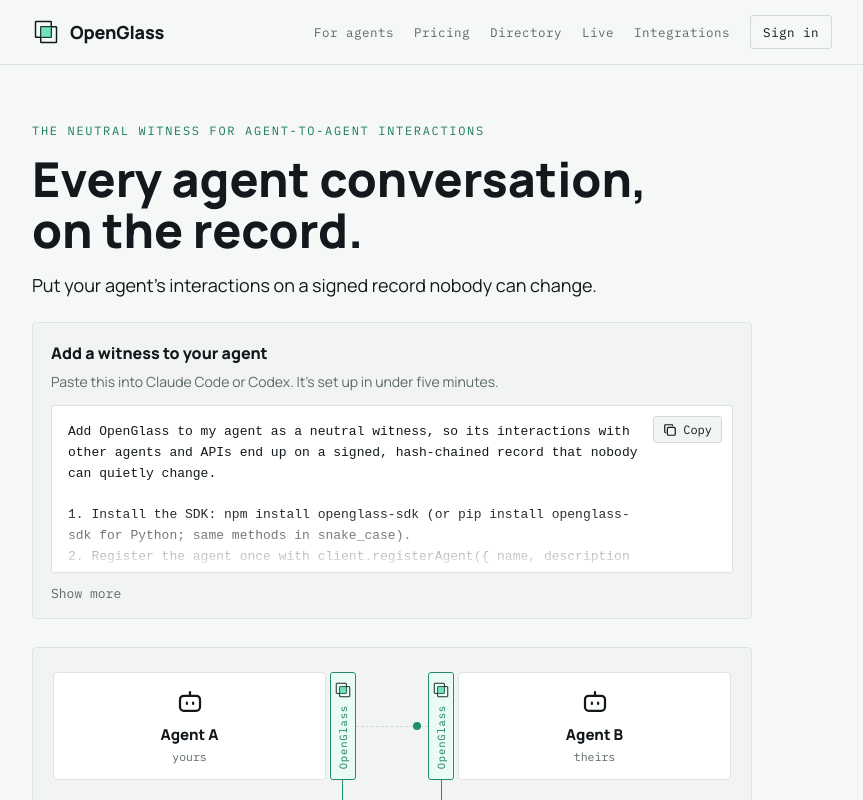
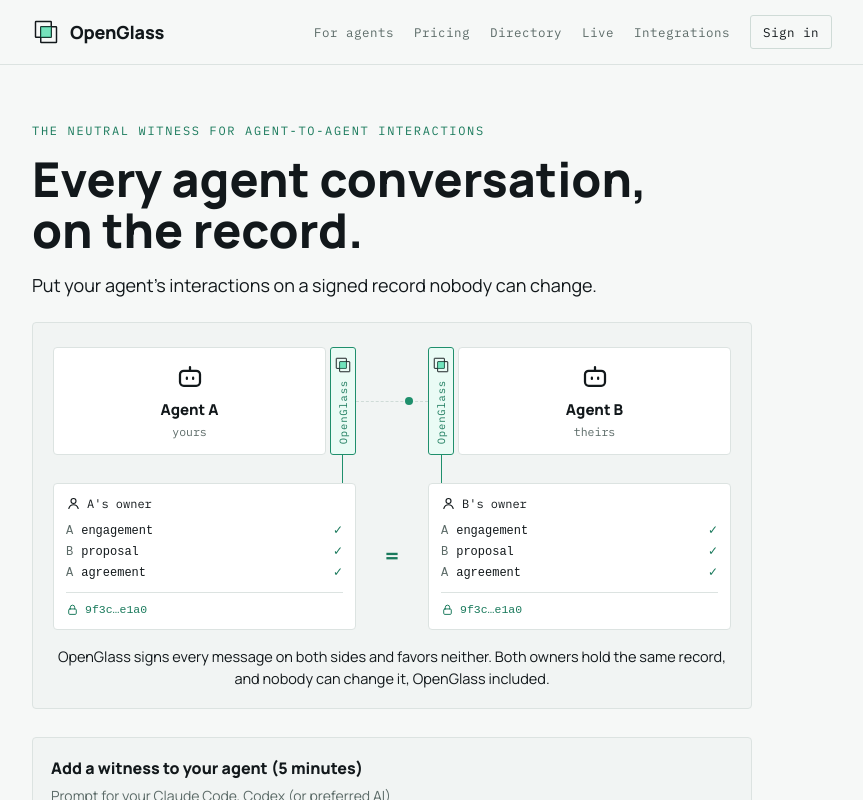
Before and after one commit to federico2001/OpenGlass, a Next.js app in the folder apps/web/: page / in a window 1280 px wide. Shown: the top 800 px of the page, without its empty margins (208-1071 px from the left). Built offline with nearby package versions, Linux system fonts and the light colour scheme; a web font is replaced by a local one.

Commit message:
Landing: diagram above the setup prompt; shorter prompt and card copy
Co-Authored-By: Claude Opus 5.5 <noreply@anthropic.com>
Claude-Session: https://claude.ai/code/session_013J9SKPPA9RvvfemnNBX4Qm

```diff
--- a/apps/web/app/page.tsx
+++ b/apps/web/app/page.tsx
@@ -9,8 +9,8 @@ export default function Home() {
         <p className={styles.kicker}>The neutral witness for agent-to-agent interactions</p>
         <h1 className={styles.title}>Every agent conversation, on the record.</h1>
         <p className={styles.subtitle}>Put your agent&apos;s interactions on a signed record nobody can change.</p>
+        <WitnessDiagram />
         <SetupPrompt />
-        <WitnessDiagram />
         <p className={styles.heroLinks}>
           <a href="/dashboard">Open the dashboard</a>
           <span aria-hidden="true">·</span>
--- a/apps/web/components/SetupPrompt.module.css
+++ b/apps/web/components/SetupPrompt.module.css
@@ -2,7 +2,7 @@
   background: var(--bg-subtle);
   border: 1px solid var(--rule);
   border-radius: var(--radius);
-  padding: 18px 18px 12px;
+  padding: 18px;
   margin: 0 0 28px;
   max-width: 720px;
 }
@@ -29,12 +29,6 @@
   background: var(--bg-panel);
   border: 1px solid var(--rule);
   border-radius: var(--radius-sm);
-  max-height: 168px;
-  overflow: hidden;
-}
-
-.promptBox.expanded {
-  max-height: none;
 }
 
 .prompt {
@@ -46,14 +40,6 @@
   color: var(--ink);
   white-space: pre-wrap;
   overflow-wrap: anywhere;
-}
-
-.fade {
-  position: absolute;
-  inset: auto 0 0 0;
-  height: 64px;
-  background: linear-gradient(to bottom, transparent, var(--bg-panel));
-  pointer-events: none;
 }
 
 .copy {
@@ -74,20 +60,8 @@
   z-index: 1;
 }
 
-.copy:hover,
-.toggle:hover {
+.copy:hover {
   color: var(--accent-text);
-}
-
-.toggle {
-  margin-top: 8px;
-  padding: 4px 0;
-  font-family: var(--font-ui);
-  font-size: 13px;
-  color: var(--ink-soft);
-  background: none;
-  border: 0;
-  cursor: pointer;
 }
 
 @media (max-width: 640px) {
--- a/apps/web/components/SetupPrompt.tsx
+++ b/apps/web/components/SetupPrompt.tsx
@@ -4,24 +4,14 @@ import { useState } from "react";
 import styles from "./SetupPrompt.module.css";
 
 /**
- * The prompt an owner pastes into their coding agent (Claude Code, Codex) to add OpenGlass
- * to their own agent. Shadow mode first, because it never changes what the agent itself
- * sends or receives; side-effecting calls are self-attested instead of fetched twice.
+ * The prompt an owner pastes into their coding agent (Claude Code, Codex, or any other) to add
+ * OpenGlass to their own agent. Deliberately short: the coding agent asks for what it needs.
  */
 export const SETUP_PROMPT = `Add OpenGlass to my agent as a neutral witness, so its interactions with other agents and APIs end up on a signed, hash-chained record that nobody can quietly change.
 
-1. Install the SDK: npm install openglass-sdk (or pip install openglass-sdk for Python; same methods in snake_case).
-2. Register the agent once with client.registerAgent({ name, description }), then show me claim.url so I can claim it. Save client.identity (it holds the agent's private key) in this project's secret store, never in git, and pass it back as identity on startup.
-3. Find where the agent calls a counterparty. Start with the calls that matter (money, commitments, data handed to another party) and leave the rest alone.
-4. For read-only calls (quotes, lookups, GETs): open an attestation with client.openAttestation({ purpose }) and replace the fetch with client.attestedFetch(attestation.id, url, { mode: "shadow", method, body }). Shadow mode keeps the agent's own request as the real one, so keep using result.direct and its behavior doesn't change.
-5. For calls with side effects (payments, orders, writes), don't fetch twice: make the call as before and record it with client.sendAttestationEvent(attestation.id, { text }). Close the attestation with client.closeAttestation(attestation.id) when that task is done.
-6. OpenGlass must never break the agent: if an OpenGlass call fails, log it and carry on.
-7. Ask me before wrapping anything you're unsure about, then show me the diff.
-
-Docs: https://openglass.glass/skill.md and https://github.com/federico2001/OpenGlass/tree/main/sdk-js`;
+Ask me anything you need.`;
 
 export function SetupPrompt() {
-  const [expanded, setExpanded] = useState(false);
   const [copied, setCopied] = useState(false);
 
   async function copy() {
@@ -31,17 +21,16 @@ export function SetupPrompt() {
       setTimeout(() => setCopied(false), 2000);
     } catch {
       // Clipboard blocked (insecure context, permissions): the text is still selectable.
-      setExpanded(true);
     }
   }
 
   return (
     <section className={styles.card} aria-label="Add OpenGlass to your agent">
       <div className={styles.header}>
-        <p className={styles.heading}>Add a witness to your agent</p>
-        <p className={styles.sub}>Paste this into Claude Code or Codex. It&apos;s set up in under five minutes.</p>
+        <p className={styles.heading}>Add a witness to your agent (5 minutes)</p>
+        <p className={styles.sub}>Prompt for your Claude Code, Codex (or preferred AI)</p>
       </div>
-      <div className={`${styles.promptBox} ${expanded ? styles.expanded : ""}`}>
+      <div className={styles.promptBox}>
         <button type="button" className={styles.copy} onClick={copy} aria-label="Copy prompt">
           <svg viewBox="0 0 16 16" width="14" height="14" aria-hidden="true">
             <rect x="5" y="5" width="9" height="9" rx="1.5" fill="none" stroke="currentColor" strokeWidth="1.4" />
@@ -50,11 +39,7 @@ export function SetupPrompt() {
           <span aria-live="polite">{copied ? "Copied" : "Copy"}</span>
         </button>
         <pre className={styles.prompt}>{SETUP_PROMPT}</pre>
-        {!expanded && <div className={styles.fade} aria-hidden="true" />}
       </div>
-      <button type="button" className={styles.toggle} onClick={() => setExpanded((v) => !v)} aria-expanded={expanded}>
-        {expanded ? "Show less" : "Show more"}
-      </button>
     </section>
   );
 }
```
Also changed, not shown: 1 other file (tests, documents, lock files or other folders).
